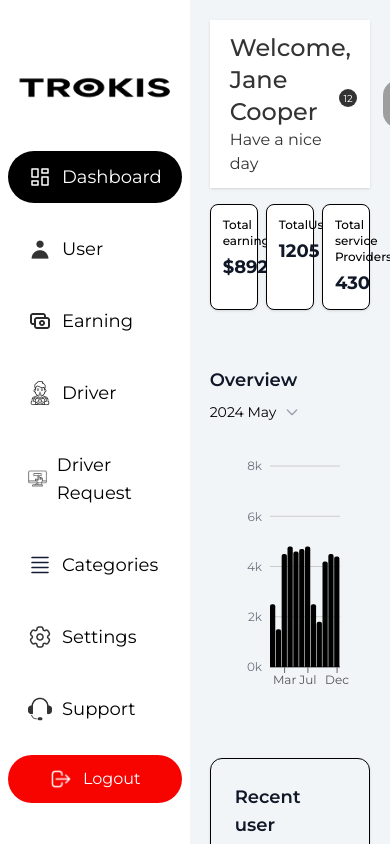
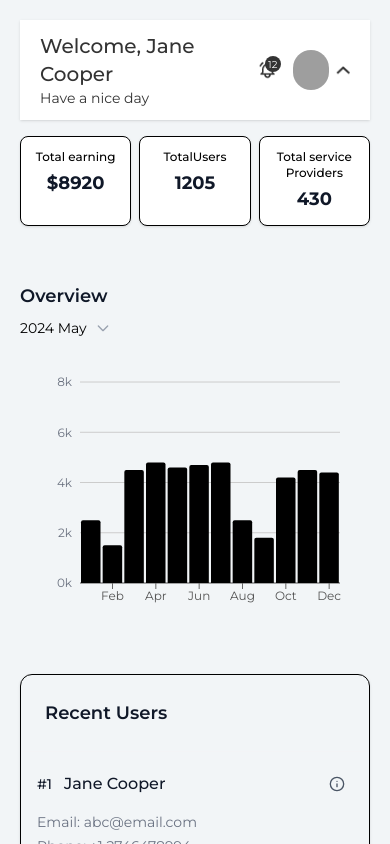
Before and after one commit to FaisalHasanEmon/trokis, a React (Vite) app: page / in a window 390 px wide. Built offline with nearby package versions, Linux system fonts and the light colour scheme; grey boxes are pictures that could not be loaded.

Commit message:
code updated

```diff
--- a/src/components/navbar/Navbar.jsx
+++ b/src/components/navbar/Navbar.jsx
@@ -2,45 +2,50 @@ import { useState } from "react";
 
 const Navbar = () => {
   const [showDropDown, setDropDown] = useState(false);
-  const handleDropDown = () => {
-    setDropDown(!showDropDown);
-  };
+  const handleDropDown = () => setDropDown(!showDropDown);
+
   const user = {
     name: "Jane Cooper",
     profileImage: "/NavbarIcons/user.png",
   };
+
   const notification = [{ id: 1, notification: "Hello World" }];
-  //   const notification = [];
+  // const notification = [];
+
   return (
-    // <nav className="sticky w-full  mt-10 ">
-    <nav className="mt-5 bg-[#FFFFFF] py-3 px-5 shadow  z-50">
-      <div className="flex justify-between items-center     text-[#333333]">
+    <nav className="mt-5 bg-white py-3 px-5 shadow z-50 relative">
+      <div className="flex justify-between items-center text-[#333333]">
         {/* Welcome Message */}
         <div>
-          <h2 className="text-2xl font-medium">Welcome, {user?.name}</h2>
-          <p className="text-[16px]">Have a nice day</p>
+          <h2 className="text-xl md:text-2xl font-medium">
+            Welcome, {user?.name}
+          </h2>
+          <p className="text-sm md:text-base">Have a nice day</p>
         </div>
-        {/* Dropdown Option */}
-        <div
-          className="flex justify-center items-center gap-8"
-          onClick={handleDropDown}
-        >
+
+        {/* Right Section */}
+        <div className="flex items-center gap-4 md:gap-8">
+          {/* Notification Icon */}
           <figure className="relative">
             <img
               src="/NavbarIcons/notification.png"
-              className="w-6 h-6"
+              className="w-5 h-5 md:w-6 md:h-6"
               alt="Notification Icons"
             />
             {notification.length > 0 && (
-              <div className="absolute -top-[3px] -right-[6px]  w-[18px] h-[18px] rounded-full bg-[#333333]  text-white flex justify-center items-center ">
-                {/* <p className="text-[10px]">{notification.length}</p> */}
-                <p className="text-[10px]">12</p>
+              <div className="absolute -top-1 -right-1 w-4 h-4 md:w-[18px] md:h-[18px] rounded-full bg-[#333333] text-white flex justify-center items-center">
+                <p className="text-[10px] md:text-[10px]">12</p>
               </div>
             )}
           </figure>
-          <div className="flex justify-center items-center gap-2.5">
+
+          {/* Profile Section */}
+          <div
+            className="flex items-center gap-2 cursor-pointer"
+            onClick={handleDropDown}
+          >
             {user?.profileImage && (
-              <figure className="w-12 h-12 rounded-full overflow-clip">
+              <figure className="w-10 h-10 md:w-12 md:h-12 rounded-full overflow-clip">
                 <img
                   src={user?.profileImage}
                   className="w-full h-full object-cover object-top"
@@ -48,10 +53,12 @@ const Navbar = () => {
                 />
               </figure>
             )}
-            <p>{user?.name}</p>
+            <p className="hidden sm:block text-sm md:text-base">{user?.name}</p>
             <figure>
               <img
-                className={`${showDropDown ? "" : "rotate-180"}`}
+                className={`${
+                  showDropDown ? "" : "rotate-180"
+                } transition-transform`}
                 src="/NavbarIcons/dropDownArrow.png"
                 alt="Drop Down Arrow"
               />
@@ -59,6 +66,17 @@ const Navbar = () => {
           </div>
         </div>
       </div>
+
+      {/* Dropdown Menu */}
+      {showDropDown && (
+        <div className="absolute right-0 mt-5 w-48 bg-white border rounded-lg shadow-lg shadow-gray-500 p-4 ">
+          <ul className="space-y-2 text-sm">
+            <li className="hover:bg-gray-100 px-3 py-2 rounded">Option</li>
+            <li className="hover:bg-gray-100 px-3 py-2 rounded">Option</li>
+            <li className="hover:bg-gray-100 px-3 py-2 rounded">Option</li>
+          </ul>
+        </div>
+      )}
     </nav>
   );
 };
--- a/src/components/sideBar/SideBar.jsx
+++ b/src/components/sideBar/SideBar.jsx
@@ -45,24 +45,25 @@ const SideBar = () => {
       activeIcon: "/DashboardIcons/categories-active.png",
       link: "/categories",
     },
+
     {
       id: "7",
+      button: "Support",
+      icon: "/DashboardIcons/support.png",
+      activeIcon: "/DashboardIcons/support-active.png",
+      link: "/support",
+    },
+    {
+      id: "8",
       button: "Settings",
       icon: "/DashboardIcons/settings.png",
       activeIcon: "/DashboardIcons/settings-active.png",
       link: "/settings",
     },
-    {
-      id: "8",
-      button: "Support",
-      icon: "/DashboardIcons/support.png",
-      activeIcon: "/DashboardIcons/support-active.png",
-      link: "/support",
-    },
   ];
   return (
     <aside
-      className="w-[260px] bg-[#FFFFFF]  flex flex-col justify-between items-center h-dvh px-2"
+      className="w-[260px] bg-[#FFFFFF]  flex flex-col justify-between items-center h-dvh px-2 "
       // style={{ boxShadow: "4px 0 10px rgba(166, 194, 179, 1)" }}
     >
       {/* Logo */}
--- a/src/components/table/Table.jsx
+++ b/src/components/table/Table.jsx
@@ -1,9 +1,19 @@
 import { Eye, Info } from "lucide-react";
 
-const Table = ({ data }) => {
+const Table = ({ dataOf = "Not Defined", data = [] }) => {
   return (
     <>
-      <table className="w-full ">
+      {/* Recent Users Table */}
+      <div className=" rounded-xl shadow-sm border overflow-hidden">
+        <div className="p-6 border-b border-gray-100">
+          <h3 className="text-lg md:text-2xl font-semibold text-gray-900">
+            {dataOf}
+          </h3>
+        </div>
+
+        {/* Desktop/Tablet Table */}
+        <div className="hidden sm:block overflow-x-auto">
+          <table className="w-full">
             <thead className="bg-black">
               <tr>
                 <th className="px-6 py-4 text-center text-sm font-medium text-white">
@@ -23,30 +33,55 @@ const Table = ({ data }) => {
                 </th>
               </tr>
             </thead>
-        <tbody className="divide-y divide-gray-100 overflow-y-scroll">
+            <tbody className="divide-y divide-gray-100">
               {data.map((user, index) => (
-            <tr key={user.id} className="hover:bg-gray-50 *:border-b">
-              <td className="px-6 py-4 text-center text-sm text-black">
+                <tr key={user.id} className="hover:bg-gray-50 *:border-b  ">
+                  <td className="px-6 py-4 text-center text-sm text-gray-900 ">
                     {index + 1}
                   </td>
-              <td className="px-6 py-4 text-center text-sm text-black">
+                  <td className="px-6 py-4 text-center text-sm text-gray-900">
                     {user.name}
                   </td>
-              <td className="px-6 py-4 text-center text-sm text-black">
+                  <td className="px-6 py-4 text-center text-sm text-gray-500">
                     {user.email}
                   </td>
-              <td className="px-6 py-4 text-center text-sm text-black">
+                  <td className="px-6 py-4 text-center text-sm text-gray-500">
                     {user.phone}
                   </td>
-              <td className="px-6 py-4 text-center">
+                  <td className="px-6 py-4 text-center  ">
                     <button className="p-2 hover:bg-gray-100 rounded-lg transition-colors">
-                  <Info className="w-4 h-4 text-black" />
+                      <Eye className="w-4 h-4 text-gray-600" />
                     </button>
                   </td>
                 </tr>
               ))}
             </tbody>
           </table>
+        </div>
+
+        {/* Mobile Cards */}
+        <div className="sm:hidden">
+          {data.map((user, index) => (
+            <div key={user.id} className="p-4 border-b  last:border-b-0">
+              <div className="flex items-center justify-between mb-3">
+                <div className="flex items-center gap-3">
+                  <span className="text-sm font-medium text-gray-900">
+                    #{index + 1}
+                  </span>
+                  <h4 className="font-medium text-gray-900">{user.name}</h4>
+                </div>
+                <button className="p-2 hover:bg-gray-100 rounded-lg transition-colors">
+                  <Info className="w-4 h-4 text-gray-600" />
+                </button>
+              </div>
+              <div className="space-y-1">
+                <p className="text-sm text-gray-500">Email: {user.email}</p>
+                <p className="text-sm text-gray-500">Phone: {user.phone}</p>
+              </div>
+            </div>
+          ))}
+        </div>
+      </div>
     </>
   );
 };
--- a/src/layout/AdminLayout.jsx
+++ b/src/layout/AdminLayout.jsx
@@ -8,7 +8,9 @@ const AdminLayout = () => {
     <main className=" w-dvw font-montserrat ">
       <section className="flex h-screen overflow-hidden w-full">
         {/*1 left sidebar */}
-        <SideBar></SideBar>
+        <div className="hidden sm:block">
+          <SideBar></SideBar>
+        </div>
         {/* 2 right site content */}
         <div className="w-full px-5 overflow-y-scroll bg-[#F2F5F7]  ">
           <Navbar></Navbar>
--- a/src/pages/dashboardPages/dashboard/Dashboard.jsx
+++ b/src/pages/dashboardPages/dashboard/Dashboard.jsx
@@ -1,4 +1,3 @@
-import React from "react";
 import {
   BarChart,
   Bar,
@@ -7,7 +6,6 @@ import {
   ResponsiveContainer,
   CartesianGrid,
 } from "recharts";
-import { Eye } from "lucide-react";
 import Table from "../../../components/table/Table";
 
 const Dashboard = () => {
@@ -160,44 +158,7 @@ const Dashboard = () => {
       </div>
 
       {/* Recent Users Table */}
-      <div className=" rounded-xl shadow-sm border overflow-hidden">
-        <div className="p-6 border-b border-gray-100">
-          <h3 className="text-lg md:text-2xl font-semibold text-gray-900">
-            Recent user
-          </h3>
-        </div>
-
-        {/* Desktop/Tablet Table */}
-        <div className="hidden sm:block overflow-x-auto">
-          <Table data={recentUsers}></Table>
-        </div>
-
-        {/* Mobile Cards */}
-        <div className="sm:hidden">
-          {recentUsers.map((user, index) => (
-            <div
-              key={user.id}
-              className="p-4 border-b border-gray-100 last:border-b-0"
-            >
-              <div className="flex items-center justify-between mb-3">
-                <div className="flex items-center gap-3">
-                  <span className="text-sm font-medium text-gray-900">
-                    #{index + 1}
-                  </span>
-                  <h4 className="font-medium text-gray-900">{user.name}</h4>
-                </div>
-                <button className="p-2 hover:bg-gray-100 rounded-lg transition-colors">
-                  <Eye className="w-4 h-4 text-gray-600" />
-                </button>
-              </div>
-              <div className="space-y-1">
-                <p className="text-sm text-gray-500">Email: {user.email}</p>
-                <p className="text-sm text-gray-500">Phone: {user.phone}</p>
-              </div>
-            </div>
-          ))}
-        </div>
-      </div>
+      <Table dataOf="Recent Users" data={recentUsers}></Table>
     </div>
   );
 };
--- a/src/pages/dashboardPages/driver/Driver.jsx
+++ b/src/pages/dashboardPages/driver/Driver.jsx
@@ -1,7 +1,75 @@
-import React from "react";
+import Table from "../../../components/table/Table";
 
 const Driver = () => {
-  return <div>This is driver page</div>;
+  // Sample user data
+  const recentUsers = [
+    {
+      id: 1,
+      name: "Jane Cooper",
+      email: "abc@email.com",
+      phone: "+1 2746478994",
+    },
+    {
+      id: 2,
+      name: "Jane Cooper",
+      email: "abc@email.com",
+      phone: "+1 2746478994",
+    },
+    {
+      id: 3,
+
+      name: "Jane Cooper",
+      email: "abc@email.com",
+      phone: "+1 2746478994",
+    },
+    {
+      id: 4,
+      name: "Jane Cooper",
+      email: "abc@email.com",
+      phone: "+1 2746478994",
+    },
+    {
+      id: 5,
+      name: "Jane Cooper",
+      email: "abc@email.com",
+      phone: "+1 2746478994",
+    },
+    {
+      id: 6,
+      name: "Jane Cooper",
+      email: "abc@email.com",
+      phone: "+1 2746478994",
+    },
+    {
+      id: 7,
+      name: "Jane Cooper",
+      email: "abc@email.com",
+      phone: "+1 2746478994",
+    },
+    {
+      id: 8,
+      name: "Jane Cooper",
+      email: "abc@email.com",
+      phone: "+1 2746478994",
+    },
+    {
+      id: 9,
+      name: "Jane Cooper",
+      email: "abc@email.com",
+      phone: "+1 2746478994",
+    },
+    {
+      id: 10,
+      name: "Jane Cooper",
+      email: "abc@email.com",
+      phone: "+1 2746478994",
+    },
+  ];
+  return (
+    <section className="mt-6 border rounded-[12px] overflow-clip">
+      <Table dataOf="Driver" data={recentUsers}></Table>
+    </section>
+  );
 };
 
 export default Driver;
--- a/src/pages/dashboardPages/earning/Earning.jsx
+++ b/src/pages/dashboardPages/earning/Earning.jsx
@@ -1,7 +1,75 @@
-import React from "react";
+import Table from "../../../components/table/Table";
 
 const Earning = () => {
-  return <div>This is earning page</div>;
+  // Sample user data
+  const recentUsers = [
+    {
+      id: 1,
+      name: "Jane Cooper",
+      email: "abc@email.com",
+      phone: "+1 2746478994",
+    },
+    {
+      id: 2,
+      name: "Jane Cooper",
+      email: "abc@email.com",
+      phone: "+1 2746478994",
+    },
+    {
+      id: 3,
+
+      name: "Jane Cooper",
+      email: "abc@email.com",
+      phone: "+1 2746478994",
+    },
+    {
+      id: 4,
+      name: "Jane Cooper",
+      email: "abc@email.com",
+      phone: "+1 2746478994",
+    },
+    {
+      id: 5,
+      name: "Jane Cooper",
+      email: "abc@email.com",
+      phone: "+1 2746478994",
+    },
+    {
+      id: 6,
+      name: "Jane Cooper",
+      email: "abc@email.com",
+      phone: "+1 2746478994",
+    },
+    {
+      id: 7,
+      name: "Jane Cooper",
+      email: "abc@email.com",
+      phone: "+1 2746478994",
+    },
+    {
+      id: 8,
+      name: "Jane Cooper",
+      email: "abc@email.com",
+      phone: "+1 2746478994",
+    },
+    {
+      id: 9,
+      name: "Jane Cooper",
+      email: "abc@email.com",
+      phone: "+1 2746478994",
+    },
+    {
+      id: 10,
+      name: "Jane Cooper",
+      email: "abc@email.com",
+      phone: "+1 2746478994",
+    },
+  ];
+  return (
+    <section className="mt-6 border rounded-[12px] overflow-clip">
+      <Table dataOf="Earning" data={recentUsers}></Table>
+    </section>
+  );
 };
 
 export default Earning;
--- a/src/pages/dashboardPages/settings/Settings.jsx
+++ b/src/pages/dashboardPages/settings/Settings.jsx
@@ -1,5 +1,3 @@
-import React from "react";
-
 const Settings = () => {
   return <div>this is settings page</div>;
 };
--- a/src/pages/dashboardPages/support/Support.jsx
+++ b/src/pages/dashboardPages/support/Support.jsx
@@ -1,7 +1,75 @@
-import React from "react";
+import Table from "../../../components/table/Table";
 
 const Support = () => {
-  return <div>this is support page</div>;
+  // Sample user data
+  const recentUsers = [
+    {
+      id: 1,
+      name: "Jane Cooper",
+      email: "abc@email.com",
+      phone: "+1 2746478994",
+    },
+    {
+      id: 2,
+      name: "Jane Cooper",
+      email: "abc@email.com",
+      phone: "+1 2746478994",
+    },
+    {
+      id: 3,
+
+      name: "Jane Cooper",
+      email: "abc@email.com",
+      phone: "+1 2746478994",
+    },
+    {
+      id: 4,
+      name: "Jane Cooper",
+      email: "abc@email.com",
+      phone: "+1 2746478994",
+    },
+    {
+      id: 5,
+      name: "Jane Cooper",
+      email: "abc@email.com",
+      phone: "+1 2746478994",
+    },
+    {
+      id: 6,
+      name: "Jane Cooper",
+      email: "abc@email.com",
+      phone: "+1 2746478994",
+    },
+    {
+      id: 7,
+      name: "Jane Cooper",
+      email: "abc@email.com",
+      phone: "+1 2746478994",
+    },
+    {
+      id: 8,
+      name: "Jane Cooper",
+      email: "abc@email.com",
+      phone: "+1 2746478994",
+    },
+    {
+      id: 9,
+      name: "Jane Cooper",
+      email: "abc@email.com",
+      phone: "+1 2746478994",
+    },
+    {
+      id: 10,
+      name: "Jane Cooper",
+      email: "abc@email.com",
+      phone: "+1 2746478994",
+    },
+  ];
+  return (
+    <section className="mt-6 border rounded-[12px] overflow-clip">
+      <Table dataOf="Support" data={recentUsers}></Table>
+    </section>
+  );
 };
 
 export default Support;
--- a/src/pages/dashboardPages/user/User.jsx
+++ b/src/pages/dashboardPages/user/User.jsx
@@ -1,4 +1,3 @@
-import React from "react";
 import Table from "../../../components/table/Table";
 
 const User = () => {
@@ -67,7 +66,7 @@ const User = () => {
   ];
   return (
     <section className="mt-6 border rounded-[12px] overflow-clip">
-      <Table data={recentUsers}></Table>
+      <Table dataOf="Recent User" data={recentUsers}></Table>
     </section>
   );
 };
```
Also changed, not shown: 1 other file (tests, documents, lock files or other folders). Lines whose indentation alone changed are shown as unchanged.
